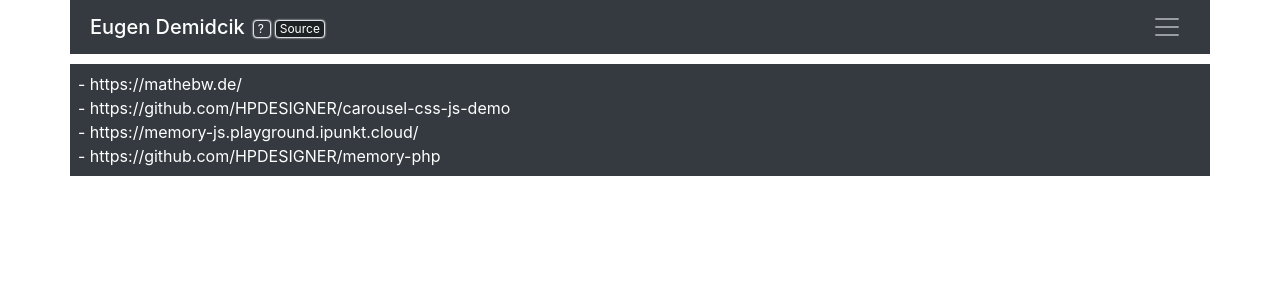
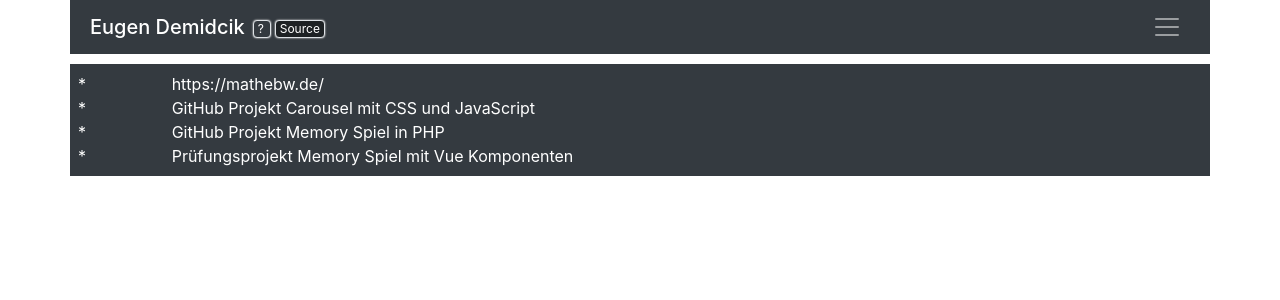
Before and after one commit to rondeo/about-me, a Vue app: page / in a window 1280 px wide. Both pictures are taken after a click on the button "Source". Shown: the top 300 px of the page. Built offline with nearby package versions, Linux system fonts and the light colour scheme.

Commit message:
source-list adapted

```diff
--- a/src/componentes/controlpanel/source-list.vue
+++ b/src/componentes/controlpanel/source-list.vue
@@ -1,10 +1,10 @@
 <template>
     <div class="collapse text-white w-100 position-absolute fixed-top mt-5" id="source">
         <div class="mt-3 p-2 bg-dark">
-            <a href="https://mathebw.de/" class="text-white">- https://mathebw.de/</a><br>
-            <a href="https://github.com/HPDESIGNER/carousel-css-js-demo" class="text-white">- https://github.com/HPDESIGNER/carousel-css-js-demo</a><br>
-            <a href="https://memory-js.playground.ipunkt.cloud/" class="text-white">- https://memory-js.playground.ipunkt.cloud/</a><br>
-            <a href="https://github.com/HPDESIGNER/memory-php" class="text-white">- https://github.com/HPDESIGNER/memory-php</a><br>
+            <div class="row w-100 m-0 p-0"><div class="col-1 m-0 p-0">*</div><div class="col-11 m-0 p-0"><a href="https://mathebw.de/" class="text-white"> https://mathebw.de/</a></div></div>
+            <div class="row w-100 m-0 p-0"><div class="col-1 m-0 p-0">*</div><div class="col-11 m-0 p-0"><a href="https://github.com/HPDESIGNER/carousel-css-js-demo" class="text-white">GitHub Projekt Carousel mit CSS und JavaScript</a></div></div>
+            <div class="row w-100 m-0 p-0"><div class="col-1 m-0 p-0">*</div><div class="col-11 m-0 p-0"><a href="https://github.com/HPDESIGNER/memory-php" class="text-white">GitHub Projekt Memory Spiel in PHP</a></div></div>
+            <div class="row w-100 m-0 p-0"><div class="col-1 m-0 p-0">*</div><div class="col-11 m-0 p-0"><a href="https://github.com/HPDESIGNER/memory-php" class="text-white">Prüfungsprojekt Memory Spiel mit Vue Komponenten</a></div></div>
         </div>
     </div>
 </template>
```
